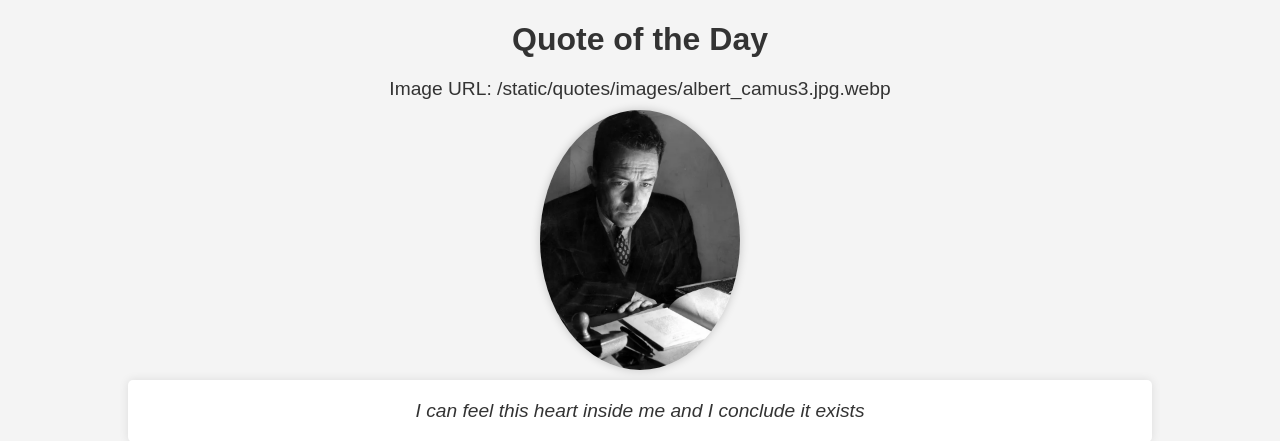
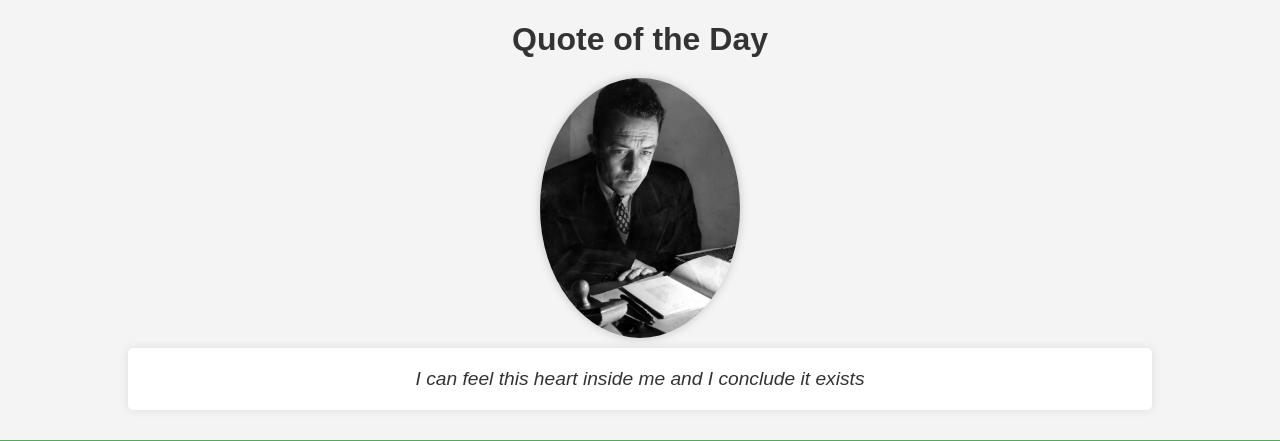
Before and after one commit to chwangbu/cs412, a Django app: page / in a window 1280 px wide. Shown: the part 81-522 px from the top of the page. Run offline with Django 5.2, Linux system fonts and the light colour scheme.

Commit message:
Issue Resolved: Removed URL

```diff
--- a/quotes/templates/quotes/quote.html
+++ b/quotes/templates/quotes/quote.html
@@ -5,7 +5,6 @@
 
 {% block content %}
     <h1>Quote of the Day</h1>
-    <p>Image URL: {% static image %}</p>
     <img src="{% static image %}" alt="Person">
     <p class="quote">{{ quote }}</p>
 {% endblock %}
```
